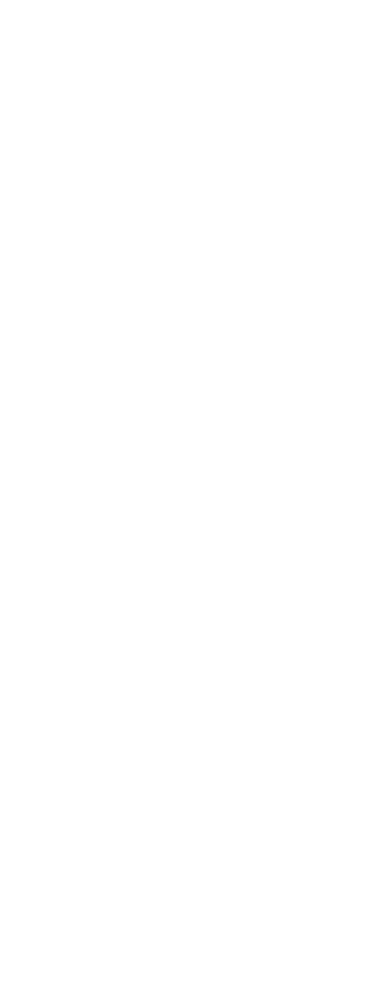
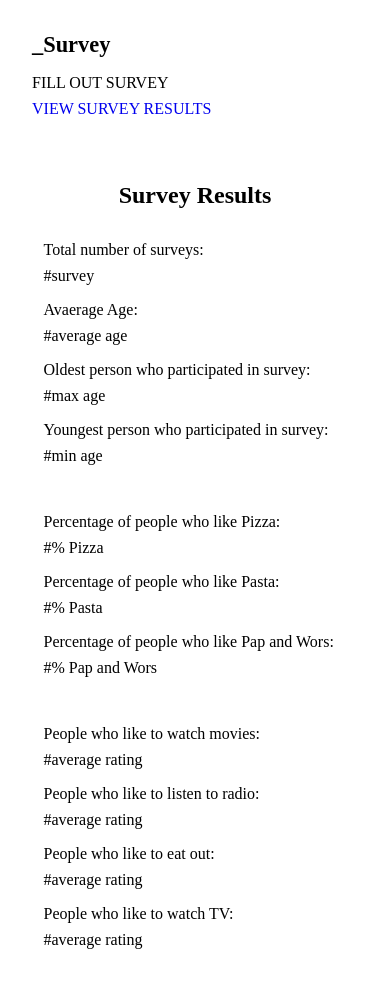
Before and after one commit to BigguyFM98000/software-development-assignment, a plain HTML site: page public/survey_stats.html in a window 390 px wide. Before the commit the page ends 844 px from the top, so only its background shows below. Drawn offline with Linux system fonts and the light colour scheme.

Commit message:
added the styles and structure for survey stats page

```diff
--- a/public/style.css
+++ b/public/style.css
@@ -25,6 +25,7 @@ header {
 
 .inactive {
 	text-decoration: none;
+	padding-right: 2rem;
 	color: black;
 }
 
@@ -127,6 +128,43 @@ tr div input {
 	background-color: aquamarine;
 }
 
+/* Survey stats styling */
+.info h2 {
+	text-align: center;
+	font-size: 2rem;
+	padding: 2rem;
+}
+
+.info {
+	width: 60%;
+	margin: 0 auto;
+}
+
+.survey-stats,
+.likes,
+.entertainment {
+	padding: 2rem 1.2rem;
+}
+
+.likes div {
+	margin-bottom: 0.7rem;
+}
+
+.survey-stats div {
+	margin-bottom: 0.7rem;
+}
+
+.entertainment div {
+	margin-bottom: 0.7rem;
+}
+
+.container {
+	display: flex;
+	flex-direction: row;
+	justify-content: space-between;
+	align-items: center;
+}
+
 @media screen and (max-width: 768px) {
 	header {
 		flex-direction: column;
@@ -144,6 +182,10 @@ tr div input {
 		flex-direction: column;
 		width: 100%;
 		padding: 1rem;
+	}
+
+	.info {
+		width: 100%;
 	}
 
 	.personal,
@@ -185,4 +227,33 @@ tr div input {
 		width: 80%;
 		font-size: 1rem;
 	}
+
+	/* Survey stats media query styles */
+	.info {
+		width: 90%;
+		padding: 1rem;
+	}
+
+	.info h2 {
+		font-size: 1.5rem;
+		padding: 1rem;
+	}
+
+	.container {
+		flex-direction: column;
+		align-items: flex-start;
+		gap: 0.5rem;
+	}
+
+	.survey-stats,
+	.likes,
+	.entertainment {
+		padding: 1rem 0.5rem;
+	}
+
+	.survey-stats div,
+	.likes div,
+	.entertainment div {
+		margin-bottom: 1rem;
+	}
 }
--- a/public/survey_stats.html
+++ b/public/survey_stats.html
@@ -7,6 +7,66 @@
 		<link rel="stylesheet" href="style.css" />
 	</head>
 	<body>
+		<header>
+			<div class="logo">_Survey</div>
+			<nav class="navbar">
+				<a href="survey.html" class="inactive">FILL OUT SURVEY</a>
+				<a href="survey_stats.html" class="active">VIEW SURVEY RESULTS</a>
+			</nav>
+		</header>
+		<section class="info">
+			<h2>Survey Results</h2>
+			<div class="survey-stats">
+				<div class="container">
+					<p>Total number of surveys:</p>
+					<span>#survey</span>
+				</div>
+				<div class="container">
+					<p>Avaerage Age:</p>
+					<span>#average age</span>
+				</div>
+				<div class="container">
+					<p>Oldest person who participated in survey:</p>
+					<span>#max age</span>
+				</div>
+				<div class="container">
+					<p>Youngest person who participated in survey:</p>
+					<span>#min age</span>
+				</div>
+			</div>
+			<div class="likes">
+				<div class="container">
+					<p>Percentage of people who like Pizza:</p>
+					<span>#% Pizza</span>
+				</div>
+				<div class="container">
+					<p>Percentage of people who like Pasta:</p>
+					<span>#% Pasta</span>
+				</div>
+				<div class="container">
+					<p>Percentage of people who like Pap and Wors:</p>
+					<span>#% Pap and Wors</span>
+				</div>
+			</div>
+			<div class="entertainment">
+				<div class="container">
+					<p>People who like to watch movies:</p>
+					<span>#average rating</span>
+				</div>
+				<div class="container">
+					<p>People who like to listen to radio:</p>
+					<span>#average rating</span>
+				</div>
+				<div class="container">
+					<p>People who like to eat out:</p>
+					<span>#average rating</span>
+				</div>
+				<div class="container">
+					<p>People who like to watch TV:</p>
+					<span>#average rating</span>
+				</div>
+			</div>
+		</section>
 		<script src="app.js"></script>
 	</body>
 </html>
```
Also changed, not shown: public/survey.html (+1 -1 lines).
